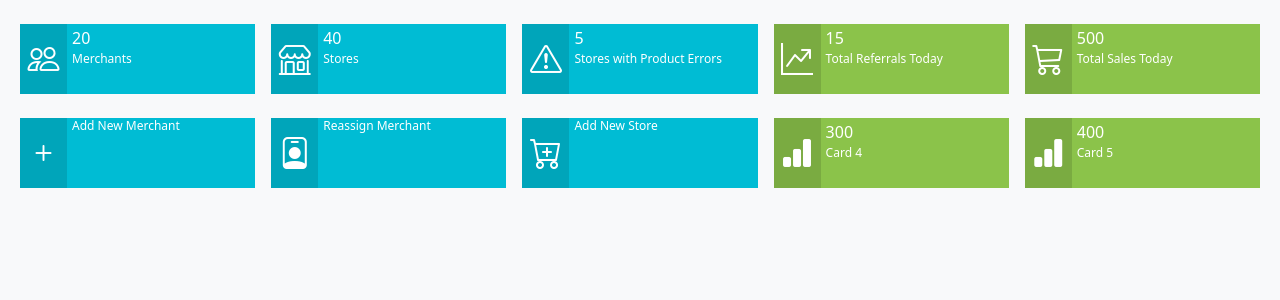
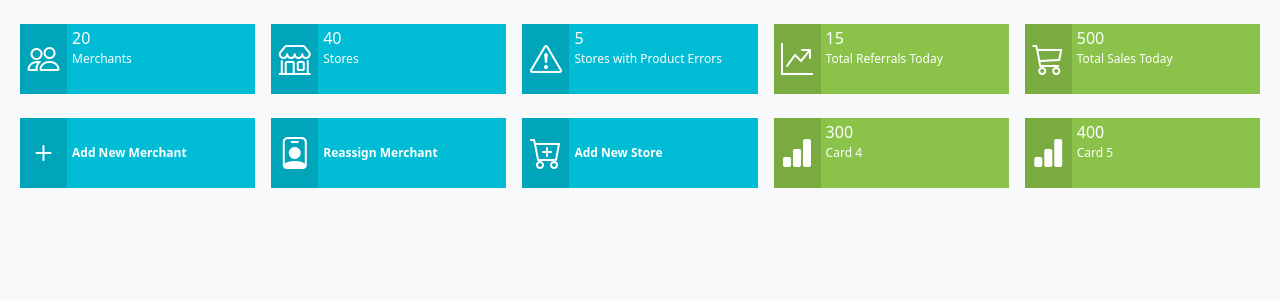
Before and after one commit to Vesta-Nassone/shopping-feeder-dashboard, a React (Create React App) app: page / in a window 1280 px wide. Shown: the top 300 px of the page. Built offline with nearby package versions, Linux system fonts and the light colour scheme.

Commit message:
Center the text for cards.

```diff
--- a/src/components/infoCards/TopCardRows.css
+++ b/src/components/infoCards/TopCardRows.css
@@ -21,3 +21,8 @@
 	line-height: 5px;
 	padding: 5px;
 }
+
+.center {
+	padding-top: 32px;
+	font-weight: bold;
+}
```
